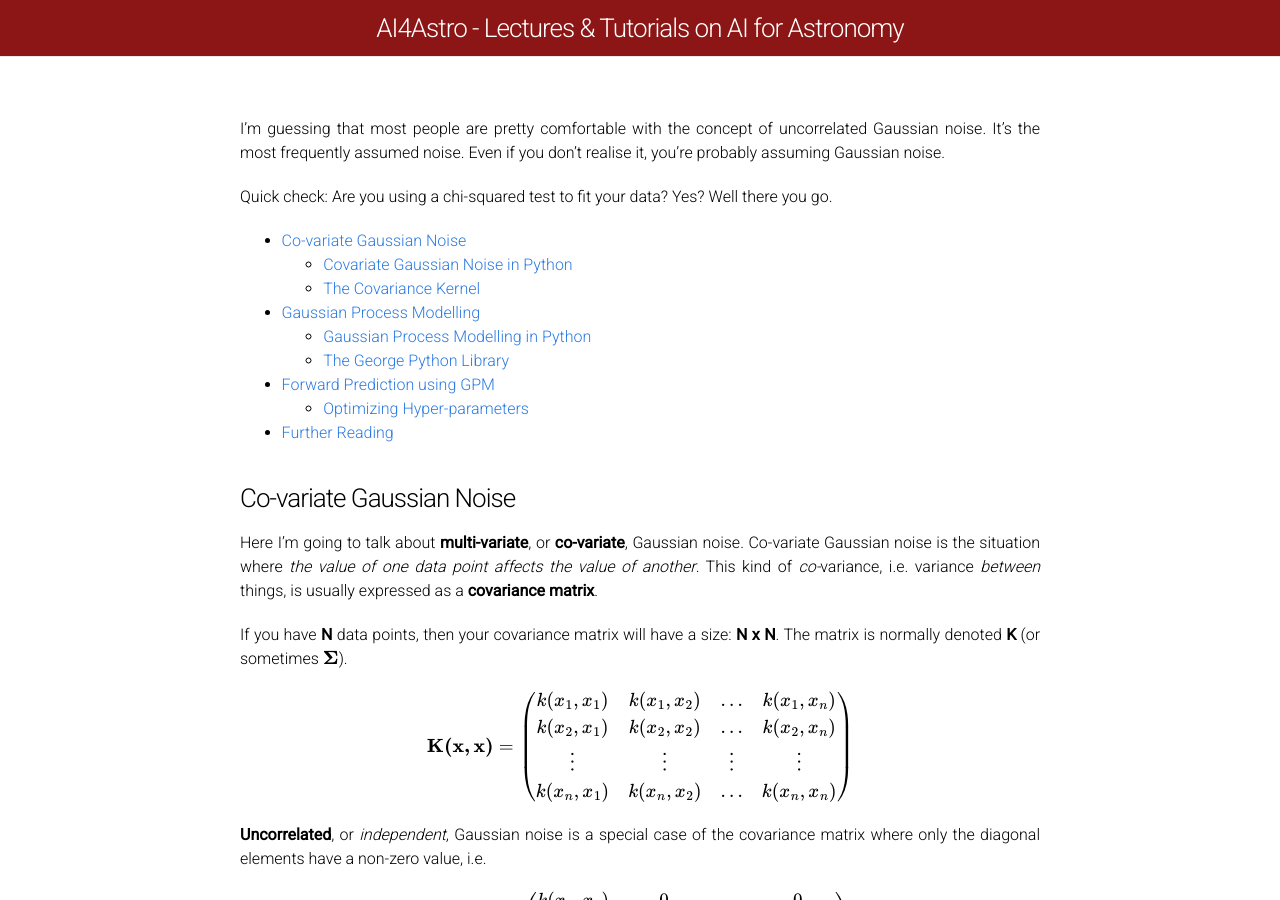
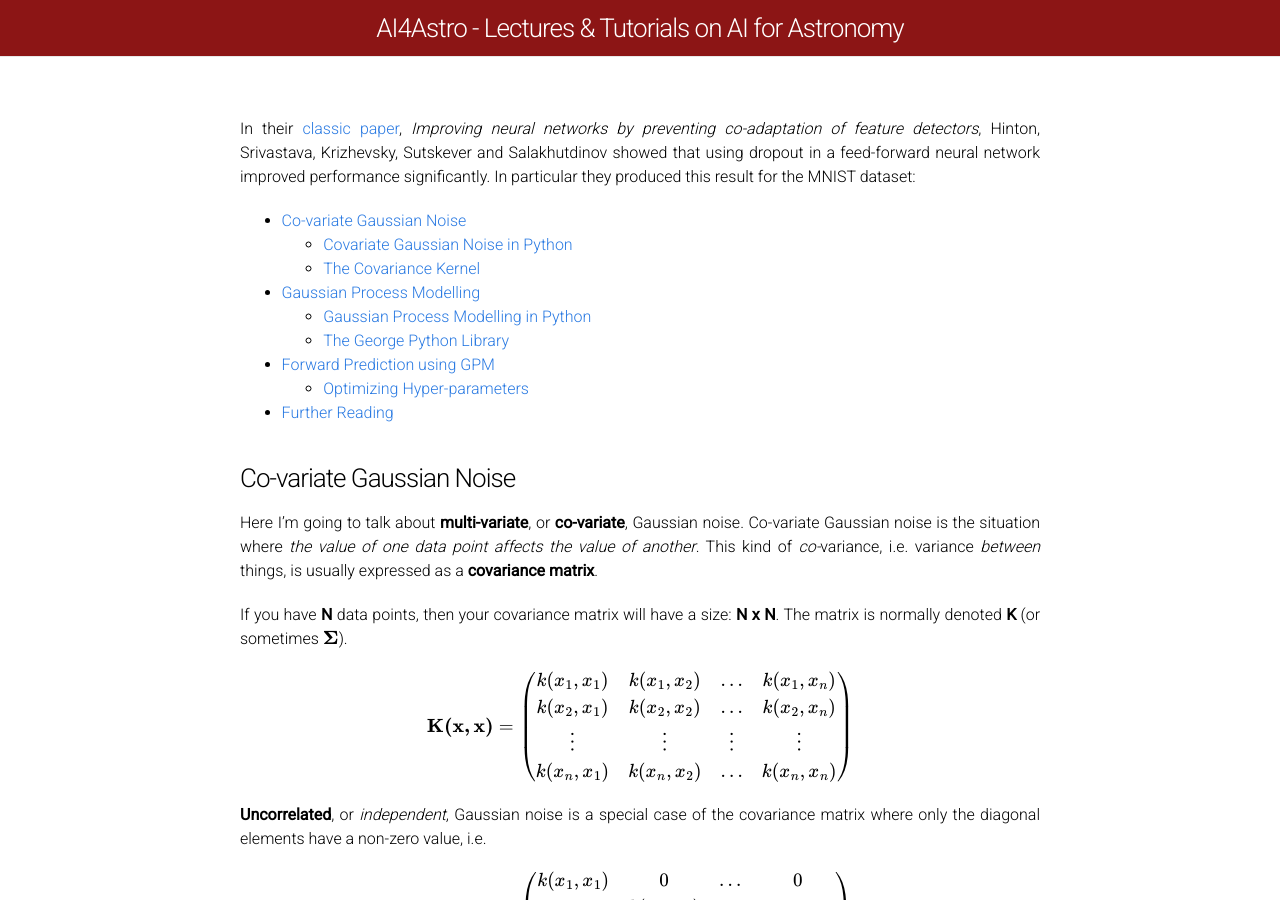
Before and after one commit to ai4astro/ai4astro.github.io, a Jekyll site: the page built from hinton.md, in a window 1280 px wide and 900 px high. Built offline with Jekyll 4.4.1, drawn with Linux system fonts in a browser that asks for light colours; formulas are drawn with MathJax 3.

Commit message:
Update hinton.md

```diff
--- a/hinton.md
+++ b/hinton.md
@@ -3,10 +3,7 @@ layout: page
 permalink: /hinton/
 ---
 
-
-I'm guessing that most people are pretty comfortable with the concept of uncorrelated Gaussian noise. It's the most frequently assumed noise. Even if you don't realise it, you're probably assuming Gaussian noise.
-
-Quick check: Are you using a chi-squared test to fit your data? Yes? Well there you go.
+In their [classic paper](https://arxiv.org/pdf/1207.0580.pdf), *Improving neural networks by preventing co-adaptation of feature detectors*, Hinton, Srivastava, Krizhevsky, Sutskever and Salakhutdinov showed that using dropout in a feed-forward neural network improved performance significantly. In particular they produced this result for the MNIST dataset:
 
 - [Co-variate Gaussian Noise](#covariatenoise)
   - [Covariate Gaussian Noise in Python](#covarpython)
```
